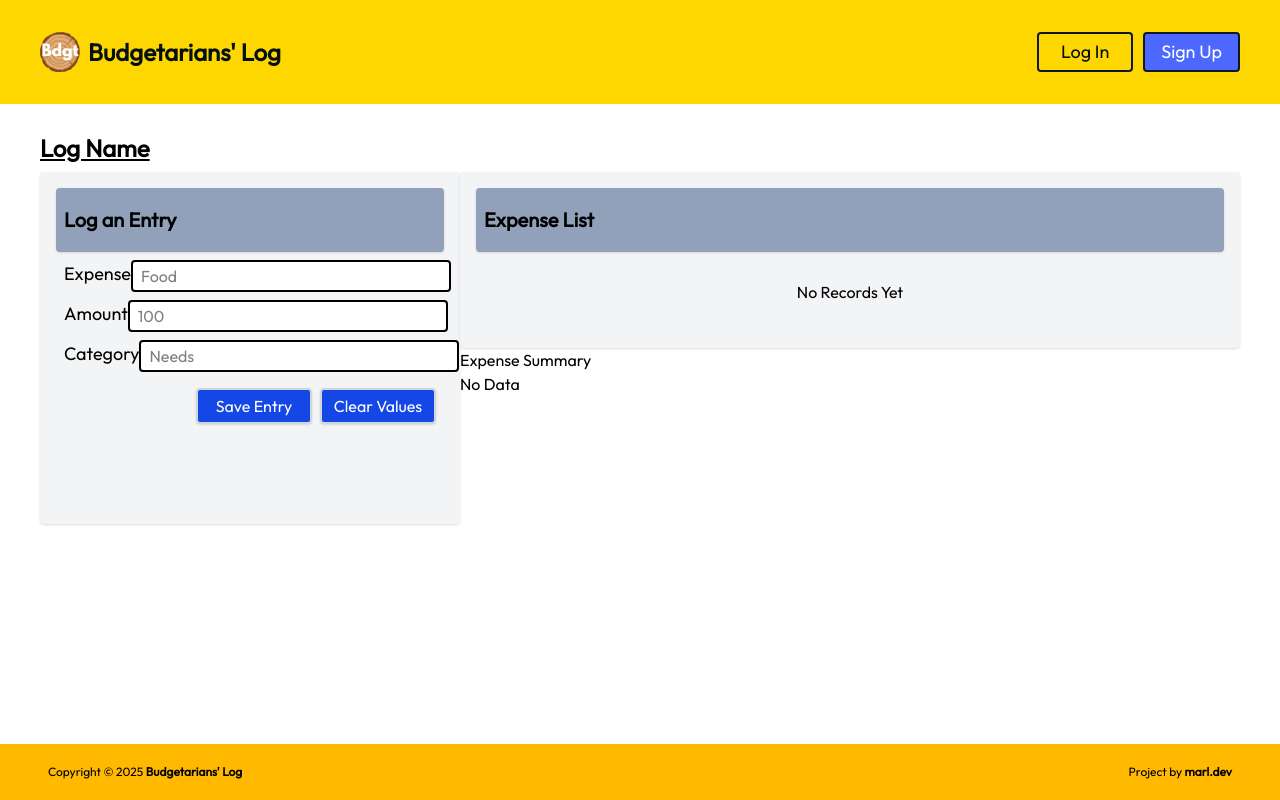
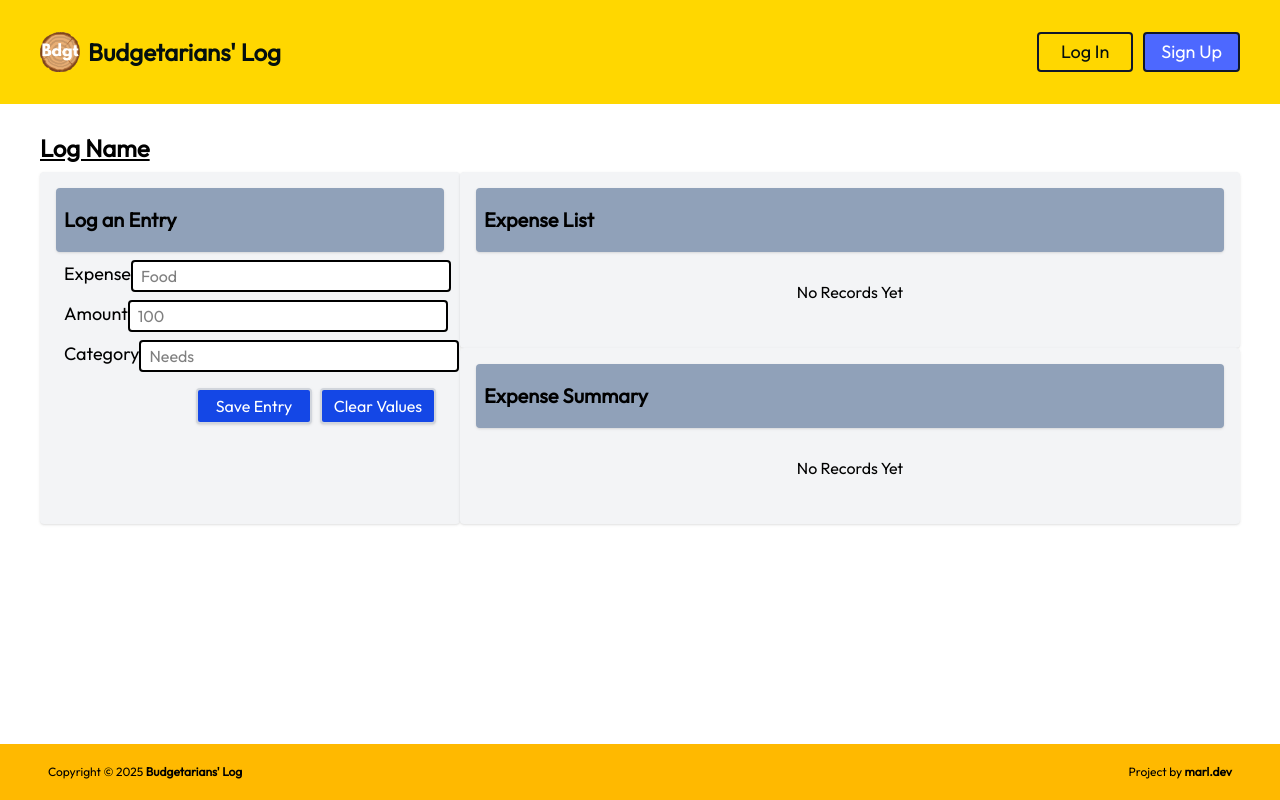
Before and after one commit to marlmunar/budget-tracker, a React (Vite) app in the folder frontend/: page /log in a window 1280 px wide. Built offline with nearby package versions, Linux system fonts and the light colour scheme.

Commit message:
Added the expense summary component: created the container only

```diff
--- a/frontend/src/components/ExpenseSummary.jsx
+++ b/frontend/src/components/ExpenseSummary.jsx
@@ -0,0 +1,13 @@
+import NoRecords from "./NoRecords";
+
+const ExpenseSummary = () => {
+  return (
+    <section className="log-section-container">
+      <h2 className="log-section-header">Expense Summary</h2>
+
+      <NoRecords />
+    </section>
+  );
+};
+
+export default ExpenseSummary;
--- a/frontend/src/pages/LogScreen.jsx
+++ b/frontend/src/pages/LogScreen.jsx
@@ -1,38 +1,18 @@
 import React from "react";
 import AddEntryForm from "../components/AddEntryForm";
 import ExpenseList from "../components/ExpenseList";
+import ExpenseSummary from "../components/ExpenseSummary";
 
 const LogScreen = () => {
   return (
-    <div>
+    <main>
       <h2 className="text-2xl font-semibold underline">Log Name</h2>
       <div className="grid grid-cols-[35%_65%] grid-rows-2 my-2">
         <AddEntryForm />
         <ExpenseList />
-        <section id="expense-summary">
-          <div className="section-title">
-            <h2>Expense Summary</h2>
-          </div>
-          <ul>
-            <div className="hidden">
-              <li className="header-row summary">
-                <span className="expense-name">Category</span>
-                <span className="espense-amount">Total</span>
-              </li>
-            </div>
-            <div id="summary">
-              <div className="no-data">No Data</div>
-            </div>
-            <div className="hidden">
-              <li className="per-category total">
-                <span>Total amount spent</span>
-                <span id="total"></span>
-              </li>
-            </div>
-          </ul>
-        </section>
+        <ExpenseSummary />
       </div>
-    </div>
+    </main>
   );
 };
 
```
